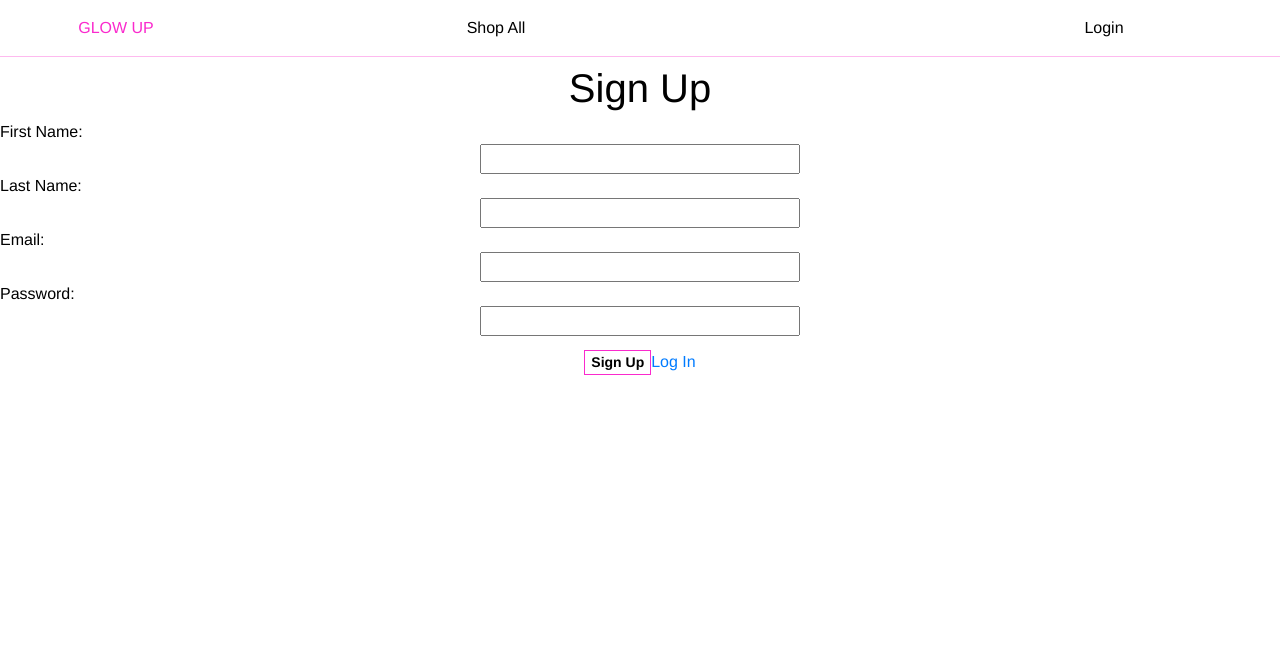
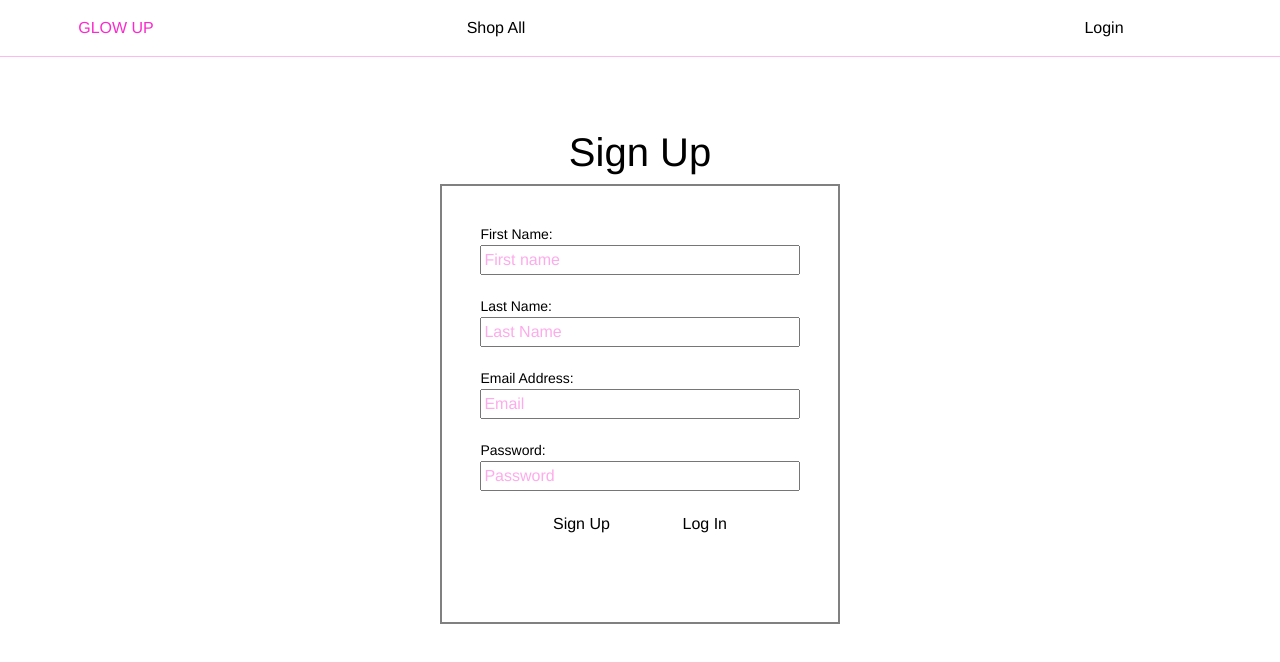
Before and after one commit to ekim86/mod5-glowup-frontend, a React (Create React App) app: page /account/signup in a window 1280 px wide. Shown: the top 662 px of the page. Built offline with nearby package versions, Linux system fonts and the light colour scheme.

Commit message:
add to cart button

```diff
--- a/src/Product.css
+++ b/src/Product.css
@@ -93,3 +93,51 @@ button {
     margin: 1em auto;
     display:inline-block;
   }
+
+  button.add-to-bag-btn {
+    background: none;
+    border: 1px solid #fa2acd;
+    border-radius: 0px;
+    color: #000;
+    display: block;
+    font-size: 14px;
+    font-weight: bold;
+    margin: 1em auto;
+    display:inline-block;
+  }
+
+  button.add-to-bag-btn:hover {
+    background: #fa2acd;
+    color: #fff;
+  }
+
+  input {
+    width: 40vh;
+    font-size: 16px;
+    color: #fa2acd;
+  }
+
+  input:focus {
+    outline: 2px solid #fa2acd86;
+    background-color: none;
+  }
+
+  textarea:focus {
+    outline: 2px solid #fa2acd86;
+    background-color: none;
+  }
+
+  label {
+    display: flex;
+    margin-bottom: 0rem
+  }
+
+  ::placeholder { /* Chrome, Firefox, Opera, Safari 10.1+ */
+  color: #fa2acd65;
+    ;
+    opacity: 1; /* Firefox */
+  }
+
+  .ppc-quantity {
+    width: 6vh;
+  }
--- a/src/User.css
+++ b/src/User.css
@@ -39,13 +39,72 @@ body {
   color: #fa2acd;
 }
 
+
+/* overall */
+
+
 input {
   width: 40vh;
   font-size: 16px;
   color: #fa2acd;
 }
 
+input:focus {
+  outline: 2px solid #fa2acd86;
+  background-color: none;
+}
+
 label {
   display: flex;
   margin-bottom: 0rem
 }
+
+::placeholder { /* Chrome, Firefox, Opera, Safari 10.1+ */
+color: #fa2acd65;
+  ;
+  opacity: 1; /* Firefox */
+}
+
+
+
+
+
+
+/* sign in */
+
+.before-signup{
+  margin-top: 8vh;
+}
+
+.signup {
+  transform: scale();
+  text-align: center;
+  display: inline-block;
+  justify-content: center;
+  margin-left: auto;
+  margin-right: auto;
+  overflow: hidden;
+  background: none;
+  font-size: 14px;
+  color: #000;
+  border: grey solid 2px;
+  padding: 3% 3% 5% 3%;
+  width: 50vh;
+  height: 55vh;
+}
+
+.signup-link {
+  display: flex;
+  justify-content: space-evenly;
+  font-size: 16px;
+}
+
+
+.signup-link a {
+  color: #000;
+  text-align: center;
+}
+
+.signup-link a:hover {
+  color: #fa2acd;
+}
--- a/src/container/ProductPageContainer.js
+++ b/src/container/ProductPageContainer.js
@@ -55,13 +55,15 @@ class ProductPageContainer extends React.Component {
     if (this.props.currentUserId) {
       addToCartSection = <div className='product-add-container'>
         <input
+        className ='ppc-quantity'
           type='number'
           name='quantity'
           value={this.state.cartItem.quantity}
           onChange={this.changeQuantity()}
         />
-      <button className='add-to-bag btn' onClick={()=>{this.handleClick()}}>
-        add to bag
+        <br/>
+      <button className='add-to-bag-btn' onClick={()=>{this.handleClick()}}>
+        Add to Cart
       </button>
       </div>
     }
--- a/src/container/SignUpFormContainer.js
+++ b/src/container/SignUpFormContainer.js
@@ -2,6 +2,7 @@ import React from 'react';
 import { Link } from 'react-router-dom';
 import { connect } from 'react-redux';
 import { createCart } from '../actionCreators';
+import '../User.css'
 
 class SignUpFormContainer extends React.Component {
   state = {
@@ -31,23 +32,27 @@ class SignUpFormContainer extends React.Component {
 
   render() {
     return(
-      <div>
+      <div className='before-signup'>
         <h1>Sign Up</h1>
-        <form className='signup-card'>
+        <form className='signup'>
           <label>First Name: </label>
-          <input name="first_name" type='text' value={this.state.first_name} onChange={this.updateUser} />
+          <input name="first_name" placeholder='First name' type='text' value={this.state.first_name} onChange={this.updateUser} />
+          <br/>
           <br/>
           <label>Last Name: </label>
-          <input name="last_name" type='text' value={this.state.last_name} onChange={this.updateUser} />
+          <input name="last_name" placeholder='Last Name' type='text' value={this.state.last_name} onChange={this.updateUser} />
           <br/>
-          <label>Email: </label>
-          <input name="email_address" type='text' value={this.state.email_address} onChange={this.updateUser} />
+          <br/>
+          <label>Email Address: </label>
+          <input name="email_address" placeholder='Email' type='text' value={this.state.email_address} onChange={this.updateUser} />
+          <br/>
           <br/>
           <label>Password: </label>
-          <input name="password" type='password' value={this.state.password} onChange={this.updateUser} />
+          <input name="password" placeholder='Password' type='password' value={this.state.password} onChange={this.updateUser} />
           <br/>
-          <div className='signup-button-div'>
-          <button className='signup-button' onClick={this.createUser}>Sign Up</button>
+          <br/>
+          <div className='signup-link'>
+          <a href='/' className='signup-button' onClick={this.createUser}>Sign Up</a>
           <Link to="login">Log In</Link>
           </div>
         </form>
--- a/src/container/UserContainer.js
+++ b/src/container/UserContainer.js
@@ -32,7 +32,7 @@ class UserContainer extends React.Component {
   render() {
     return(
       <div className='before-login'>
-        <h1>Sign In</h1>
+        <h1>Login</h1>
         <form className='login login-card'>
           <label>Email Address</label>
           <input name="email_address" placeholder='Email' type='text' value={this.state.email_address} onChange={this.updateUser} />
```
Also changed, not shown: src/component/UserForm.js (+9 -9 lines).
